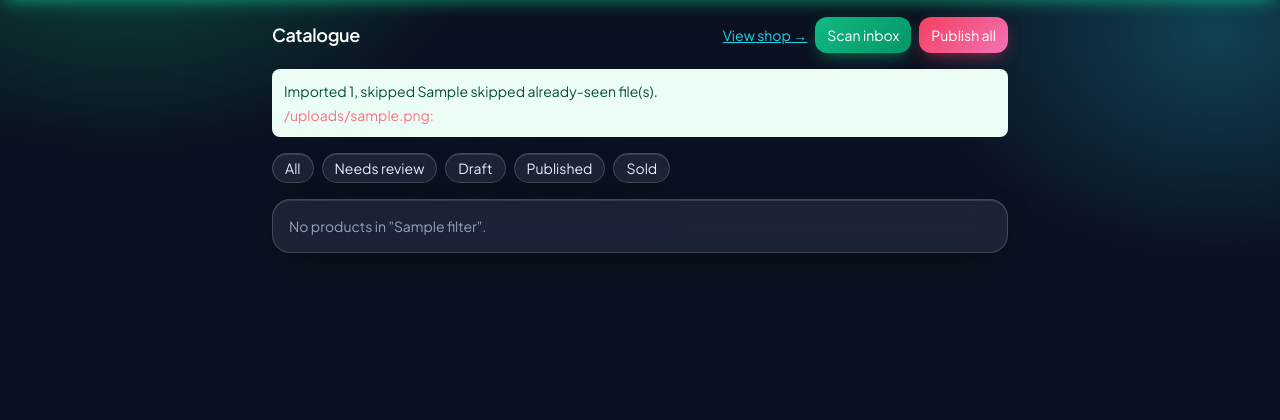
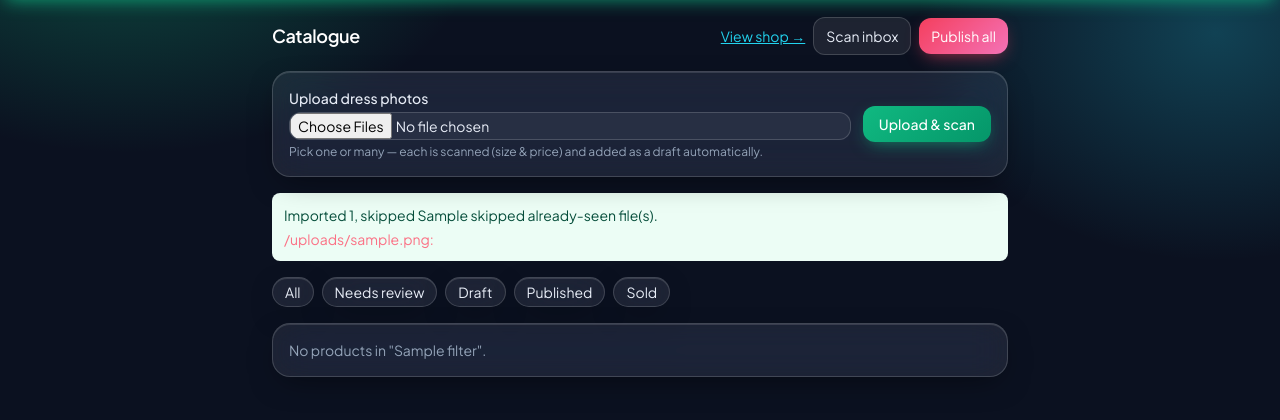
Before and after one commit to davidnjau/whatsapp-bot, a Node project: template app/views/catalogue.njk in a window 1280 px wide. Shown: the part 47-467 px from the top of the page. Run offline with Node 20 templates, Linux system fonts and the light colour scheme; the template is opened without the code that fills it: most values are stand-ins (such as "Sample title", 1, 10 or a date in 2020); some libraries are stand-ins or nearby versions.

Commit message:
feat(dressnation): upload dress photos from the catalogue page (auto-OCR)
Add POST /admin/catalogue/upload: browser multi-file upload that OCRs each
image and creates a draft product (shared importProductImage with the inbox
scanner). Adds an upload form to the catalogue page so the owner no longer
needs server file access.

```diff
--- a/app/src/app.ts
+++ b/app/src/app.ts
@@ -28,7 +28,7 @@ export function buildApp() {
 
   app.register(fastifyCookie, { secret: config.sessionSecret })
   app.register(fastifyFormbody)
-  app.register(fastifyMultipart, { limits: { fileSize: 64 * 1024 * 1024 } })
+  app.register(fastifyMultipart, { limits: { fileSize: 64 * 1024 * 1024, files: 50 } })
   // global: false — limits are opted into per route (login, /notify, /health).
   // The WAHA webhook is exempt: it's HMAC-verified and legitimately bursty.
   app.register(fastifyRateLimit, { global: false })
--- a/app/views/catalogue.njk
+++ b/app/views/catalogue.njk
@@ -6,7 +6,7 @@
   <div class="flex gap-2 items-center flex-wrap">
     <a href="/shop" target="_blank" class="text-sm text-emerald-700 underline">View shop →</a>
     <form method="post" action="/admin/catalogue/scan">
-      <button class="text-sm bg-emerald-700 text-white rounded-lg px-3 py-2">Scan inbox</button>
+      <button class="text-sm border rounded-lg px-3 py-2 hover:bg-gray-50">Scan inbox</button>
     </form>
     <form method="post" action="/admin/catalogue/publish-all"
           onsubmit="return confirm('Publish all reviewed drafts to WhatsApp Status and the shop?')">
@@ -14,6 +14,16 @@
     </form>
   </div>
 </div>
+
+<form method="post" action="/admin/catalogue/upload" enctype="multipart/form-data"
+      class="bg-white rounded-xl shadow p-4 flex flex-wrap gap-3 items-center text-sm">
+  <div class="flex-1 min-w-[200px]">
+    <label class="font-medium">Upload dress photos</label>
+    <input type="file" name="photos" accept="image/*" multiple required class="mt-1 block w-full">
+    <p class="text-xs text-gray-500 mt-1">Pick one or many — each is scanned (size &amp; price) and added as a draft automatically.</p>
+  </div>
+  <button class="bg-emerald-700 text-white rounded-lg px-4 py-2 font-medium">Upload &amp; scan</button>
+</form>
 {% if message %}<p class="text-sm bg-emerald-50 text-emerald-800 rounded-lg p-2">{{ message }}</p>{% endif %}
 {% if scan %}
 <div class="text-sm bg-emerald-50 text-emerald-900 rounded-lg p-3">
```
Also changed, not shown: app/src/admin/shop.ts (+28 -0 lines), app/src/modules/shop/index.ts (+25 -16 lines).
